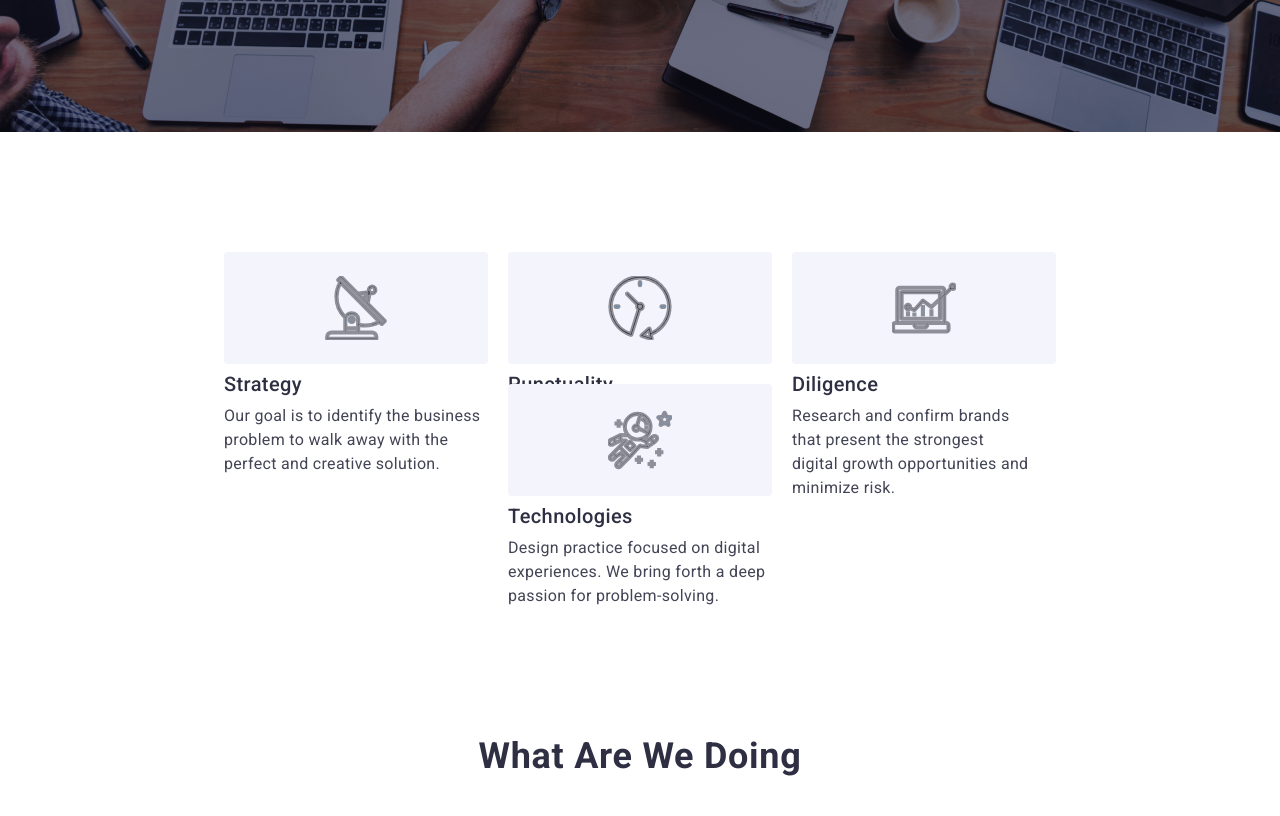
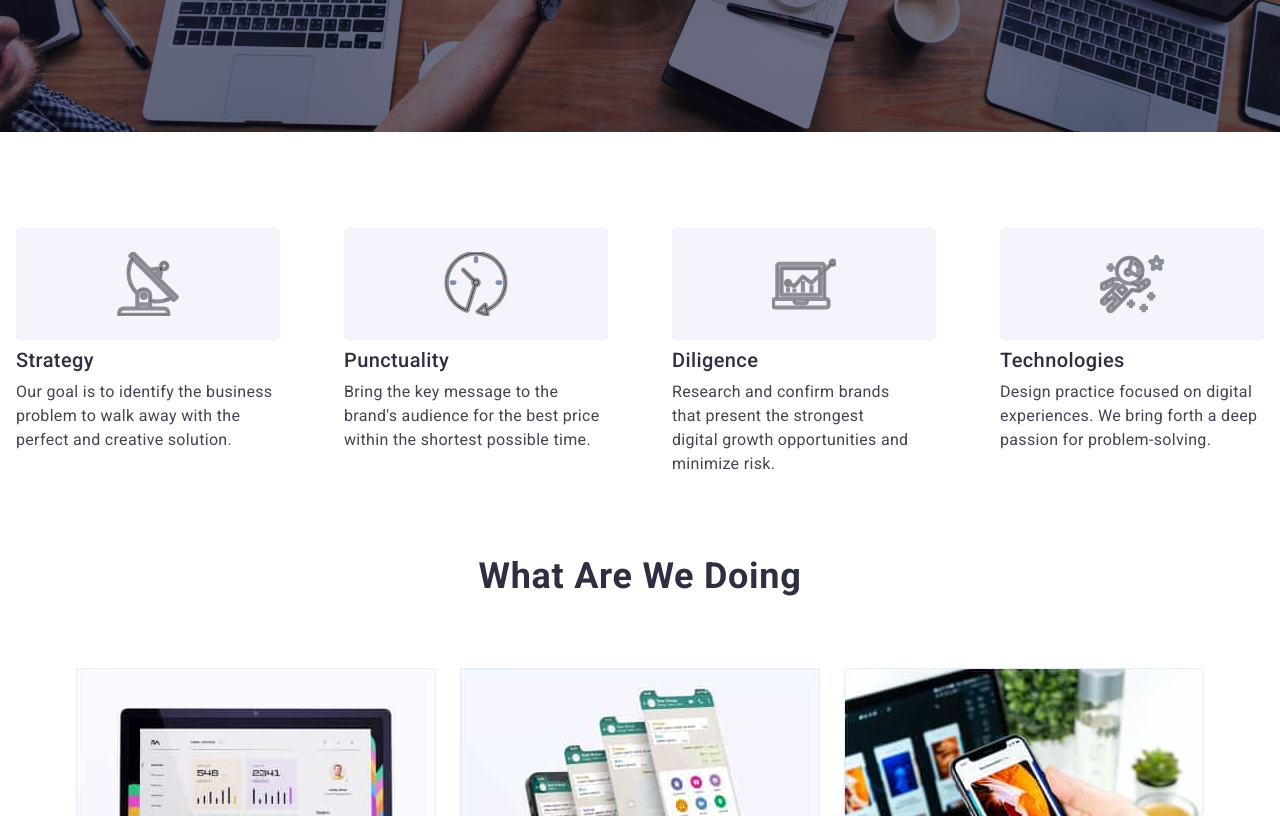
Before and after one commit to donrubenjr/goit-markup-hw-07, a plain HTML site: page index.html in a window 1280 px wide. Shown: the part 540-1356 px from the top of the page. Drawn offline with Linux system fonts and the light colour scheme.

Commit message:
Update responsive on article-section

```diff
--- a/css/styles.css
+++ b/css/styles.css
@@ -166,6 +166,7 @@ svg {
     display: flex;
     justify-content: flex-end;
     align-items: center;
+    margin-right: 16px;
 
     @media screen and (min-width: 768px) {
       .hamburger-icon {
@@ -259,11 +260,11 @@ svg {
 
   height: 600px;
   background-image: url(../images/people-office\ 1.jpg);
+  background-blend-mode: soft-light;
   background-color: var(--NAVY-BLUE);
   background-repeat: no-repeat;
   background-position: center;
   background-size: cover;
-  background-blend-mode: soft-light;
 
   & h1 {
     margin-bottom: 48px;
@@ -296,6 +297,14 @@ svg {
       font-size: 56px;
       line-height: 60px;
       letter-spacing: 1.12px;
+    }
+
+    @media (min-device-pixel-ratio: 2),
+      (min-resolution: 192dpi),
+      (min-resolution: 2dppx) {
+      background-image: url(../images/people-office\ 1.jpg);
+      background-blend-mode: soft-light;
+      background-color: var(--NAVY-BLUE);
     }
   }
 }
@@ -490,21 +499,40 @@ form > button {
 
 /* ----- Section Article ----- */
 .section-article ul {
-  margin-left: 156px;
-  margin-right: 156px;
+  /* margin-left: 156px;
+  margin-right: 156px; */
 }
 
 .section-article .article-unorder-list {
+  /* display: flex;
+  justify-content: center;
+  gap: 20px;*/
+  /* padding: 120px 16px; */
+
   display: flex;
-  flex-wrap: wrap; /*added code*/
-  justify-content: center;
-  gap: 20px;
-  padding: 120px 16px;
+  flex-direction: column;
+  gap: 72px;
+  width: 100%;
 
   @media screen and (max-width: 1158px) {
     .svg-anchor {
       display: none;
     }
+  }
+}
+
+@media screen and (min-width: 768px) {
+  .section-article .article-unorder-list {
+    flex-direction: row;
+    flex-wrap: wrap;
+    justify-content: space-between;
+    column-gap: unset;
+    row-gap: 72px;
+    padding: 96px 16px;
+  }
+
+  .article-list-list {
+    width: calc((100% / 2) - 30px);
   }
 }
 
```
